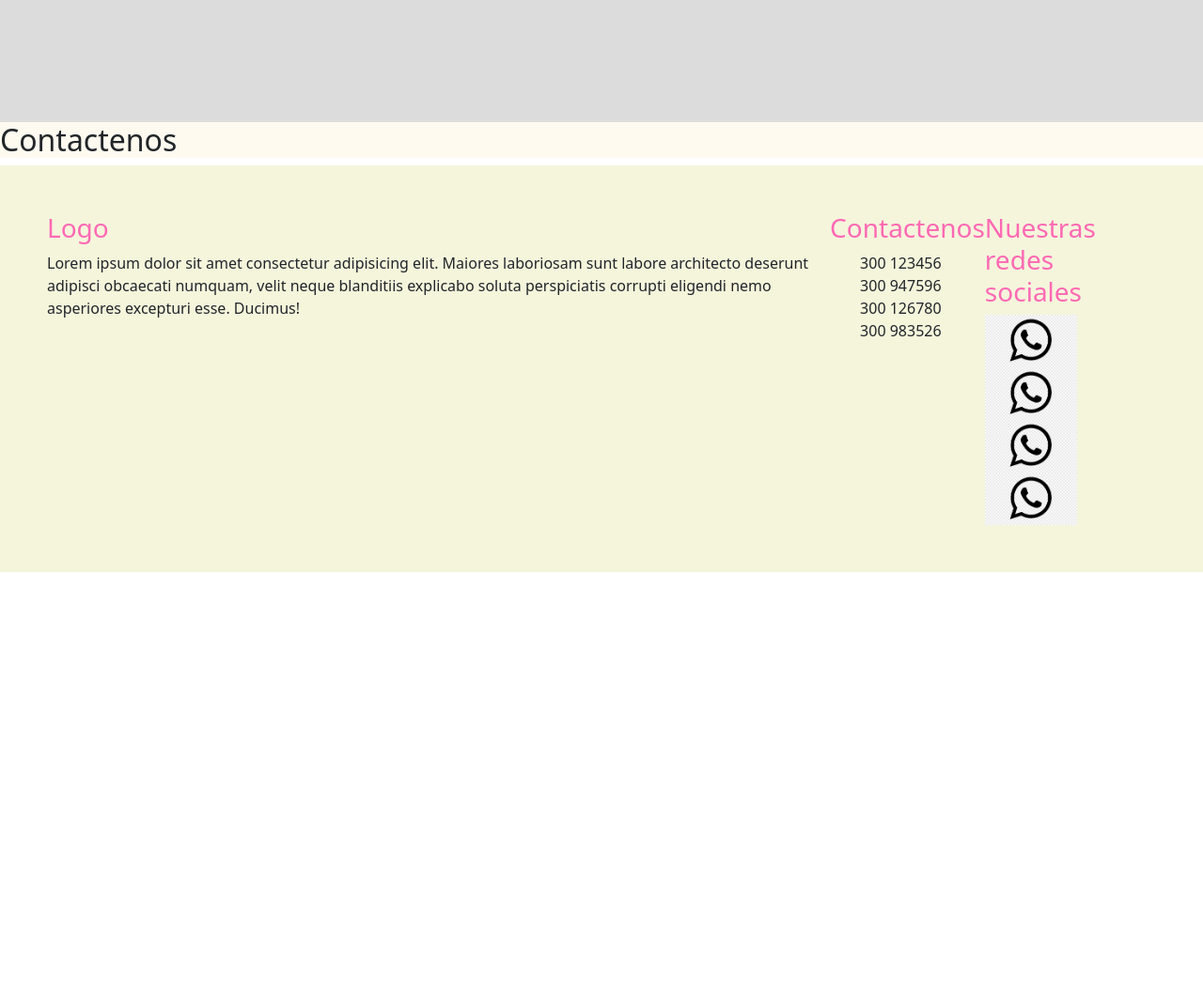
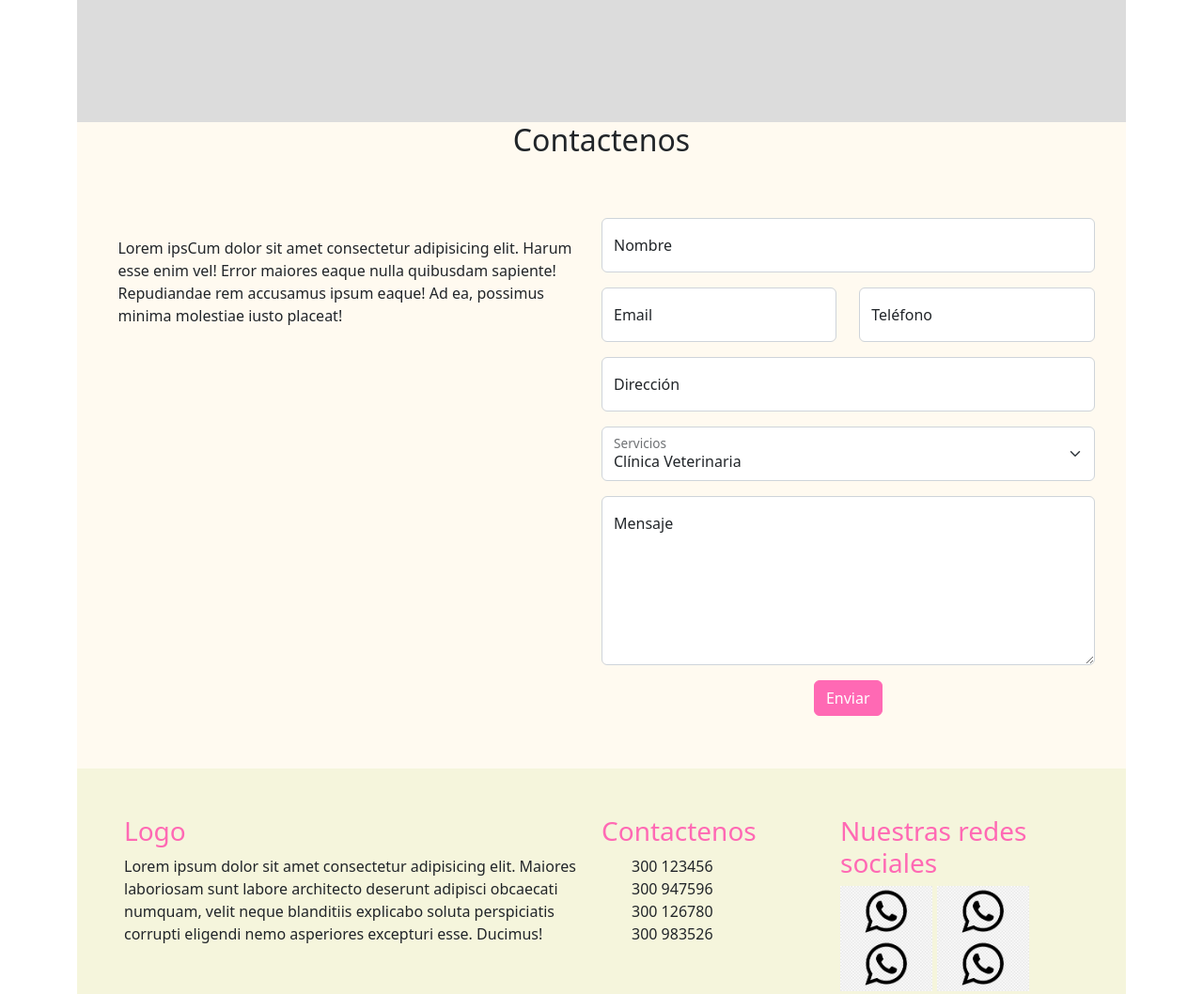
Before and after one commit to Lucyjim07/PF-Jimenez-Mejia, a plain HTML site: page pages/contactenos.html in a window 1280 px wide. Shown: the part 340-1398 px from the top of the page at 94% size. Before the commit the page ends 949 px from the top, so only its background shows below. Drawn offline with nearby package versions, Linux system fonts and the light colour scheme.

Commit message:
agregar formulario en pagina de contactenos con bootstrap

```diff
--- a/css/style.css
+++ b/css/style.css
@@ -46,9 +46,8 @@
 
 .info {
     display: flex;
-    margin: 5% 3% 5%;
+    padding: 5% 3% 5%;
 }
-
 
 .info_contenido {
     width: 50%;
@@ -59,8 +58,12 @@
 
 .info_imagen {
     height: 250px;
+    width: 60%;
+    background-color: gainsboro;
+}
+
+.info_formulario {
     width: 50%;
-    background-color: gainsboro;
 }
 
 .items {
@@ -85,6 +88,18 @@
     font-weight: bold;
 }
 
+.btn-scale-color {
+    background-color: hotpink;
+    border: 1px solid hotpink;
+    transition: .4s;
+}
+
+.btn-scale-color:hover {
+    background-color: hotpink;
+    border: 1px solid hotpink;
+    transform: scale(1.3);
+}
+
 img {
     height: 56px;
 }
@@ -96,7 +111,7 @@
 }
 
 
-.contacto ul li {
+footer ul li {
     list-style-type: none;
 }
 
--- a/pages/contactenos.html
+++ b/pages/contactenos.html
@@ -1,14 +1,19 @@
 <!DOCTYPE html>
 <html lang="en">
     <head>
-    <meta charset="UTF-8">
-    <meta http-equiv="X-UA-Compatible" content="IE=edge">
-    <meta name="viewport" content="width=device-width, initial-scale=1.0">
-    <link rel="stylesheet" type="text/css" href="../css/style.css">
-    <link href="https://cdn.jsdelivr.net/npm/bootstrap@5.2.2/dist/css/bootstrap.min.css" rel="stylesheet" integrity="sha384-Zenh87qX5JnK2Jl0vWa8Ck2rdkQ2Bzep5IDxbcnCeuOxjzrPF/et3URy9Bv1WTRi" crossorigin="anonymous">
+        <meta charset="UTF-8" />
+        <meta http-equiv="X-UA-Compatible" content="IE=edge" />
+        <meta name="viewport" content="width=device-width, initial-scale=1.0" />
+        <link
+            href="https://cdn.jsdelivr.net/npm/bootstrap@5.2.2/dist/css/bootstrap.min.css"
+            rel="stylesheet"
+            integrity="sha384-Zenh87qX5JnK2Jl0vWa8Ck2rdkQ2Bzep5IDxbcnCeuOxjzrPF/et3URy9Bv1WTRi"
+            crossorigin="anonymous"
+        />
+        <link rel="stylesheet" type="text/css" href="../css/style.css" />
         <title>Pet-Shop</title>
     </head>
-<body>
+    <body class="container">
         <header class="hero">
             <nav>
                 <h2 class="logo">Logo</h2>
@@ -22,18 +27,90 @@
         </header>
 
         <main class="contenedor">
-        <section class="imagen_principal">
-            <img src="" alt="Imagen principal">
-        </section>
+            <div class="imagen_principal">
+                <img src="" alt="Imagen principal" />
+            </div>
+            <div class="text-center">
                 <h2>Contactenos</h2>
+            </div>
+
+            <div class="info">
+                <div class="info_contenido">
+                    <p>
+                        Lorem ipsCum dolor sit amet consectetur adipisicing
+                        elit. Harum esse enim vel! Error maiores eaque nulla
+                        quibusdam sapiente! Repudiandae rem accusamus ipsum
+                        eaque! Ad ea, possimus minima molestiae iusto placeat!
+                    </p>
+                </div>
+                <div class="info_formulario">
+                    <form class="row">
+                        <div class="col-md-12">
+                            <div class="form-floating mb-3 col-md-12">
+                                <input type="text" class="form-control" id="nameInput" placeholder="Nombre"/>
+                                <label for="nameInput">Nombre</label>
+                            </div>
+                        </div>
+
+                        <div class="col-md">
+                            <div class="form-floating mb-3">
+                                <input type="email" class="form-control" id="inputEmail" placeholder="Email">
+                                <label for="inputEmail" class="form-label">Email</label>
+                            </div>
+                        </div>
+
+                        <div class="col-md">
+                            <div class="form-floating mb-3">
+                                <input type="text" class="form-control" id="inputTelefono" placeholder="Teléfono">
+                                <label for="inputTelefono" class="form-label">Teléfono</label>
+                            </div>
+                        </div>
+
+                        <div class="col-md-12">
+                            <div class="form-floating mb-3 col-12">
+                                <input type="text" class="form-control" id="inputDireccion" placeholder="Dirección" />
+                                <label for="inputDireccion" class="form-label">Dirección</label>
+                            </div>
+                        </div>
+
+                        <div class="col-md-12">
+                            <div class="form-floating mb-3">
+                                <select class="form-select" id="selectServicio" aria-label="Floating label select example">
+                                <option value="1">Clínica Veterinaria</option>
+                                <option value="2">Baños y Peluquería</option>
+                                <option value="3">Guardería</option>
+                                </select>
+                                <label for="selectServicio">Servicios</label>
+                            </div>
+                        </div>
+
+                        <div class="col-md-12">
+                            <div class="form-floating mb-3 col-12">
+                                <textarea class="form-control" placeholder="Mensaje" id="textareaMensaje" style="height: 180px"></textarea>
+                                <label for="textareaMensaje">Mensaje</label>
+                            </div>
+                        </div>
+
+                        <div class=" text-center col-12">
+                            <button type="submit" class="btn btn-primary btn-scale-color">Enviar</button>
+                        </div>
+                    </form>
+                </div>
+            </div>
         </main>
 
-    <footer>
-        <section class="marca">
+        <footer class="grid-footer-container">
+            <div>
                 <h2 class="logo">Logo</h2>
-            <p>Lorem ipsum dolor sit amet consectetur adipisicing elit. Maiores laboriosam sunt labore architecto deserunt adipisci obcaecati numquam, velit neque blanditiis explicabo soluta perspiciatis corrupti eligendi nemo asperiores excepturi esse. Ducimus!</p>
-        </section>
-        <section class="contacto">
+                <p>
+                    Lorem ipsum dolor sit amet consectetur adipisicing elit.
+                    Maiores laboriosam sunt labore architecto deserunt adipisci
+                    obcaecati numquam, velit neque blanditiis explicabo soluta
+                    perspiciatis corrupti eligendi nemo asperiores excepturi
+                    esse. Ducimus!
+                </p>
+            </div>
+            <div>
                 <h2 class="logo">Contactenos</h2>
                 <ul>
                     <li>300 123456</li>
@@ -41,14 +118,14 @@
                     <li>300 126780</li>
                     <li>300 983526</li>
                 </ul>
-        </section>
-        <section class="redes_sociales">
+            </div>
+            <div>
                 <h2 class="logo">Nuestras redes sociales</h2>
-            <img src="../img/icon1.png" alt="Icono">
-            <img src="../img/icon1.png" alt="Icono">
-            <img src="../img/icon1.png" alt="Icono">
-            <img src="../img/icon1.png" alt="Icono">
-        </section>
+                <img src="../img/icon1.png" alt="Icono" />
+                <img src="../img/icon1.png" alt="Icono" />
+                <img src="../img/icon1.png" alt="Icono" />
+                <img src="../img/icon1.png" alt="Icono" />
+            </div>
         </footer>
     </body>
 </html>
```
Also changed, not shown: index.html (+8 -8 lines). Lines whose indentation alone changed are shown as unchanged.
